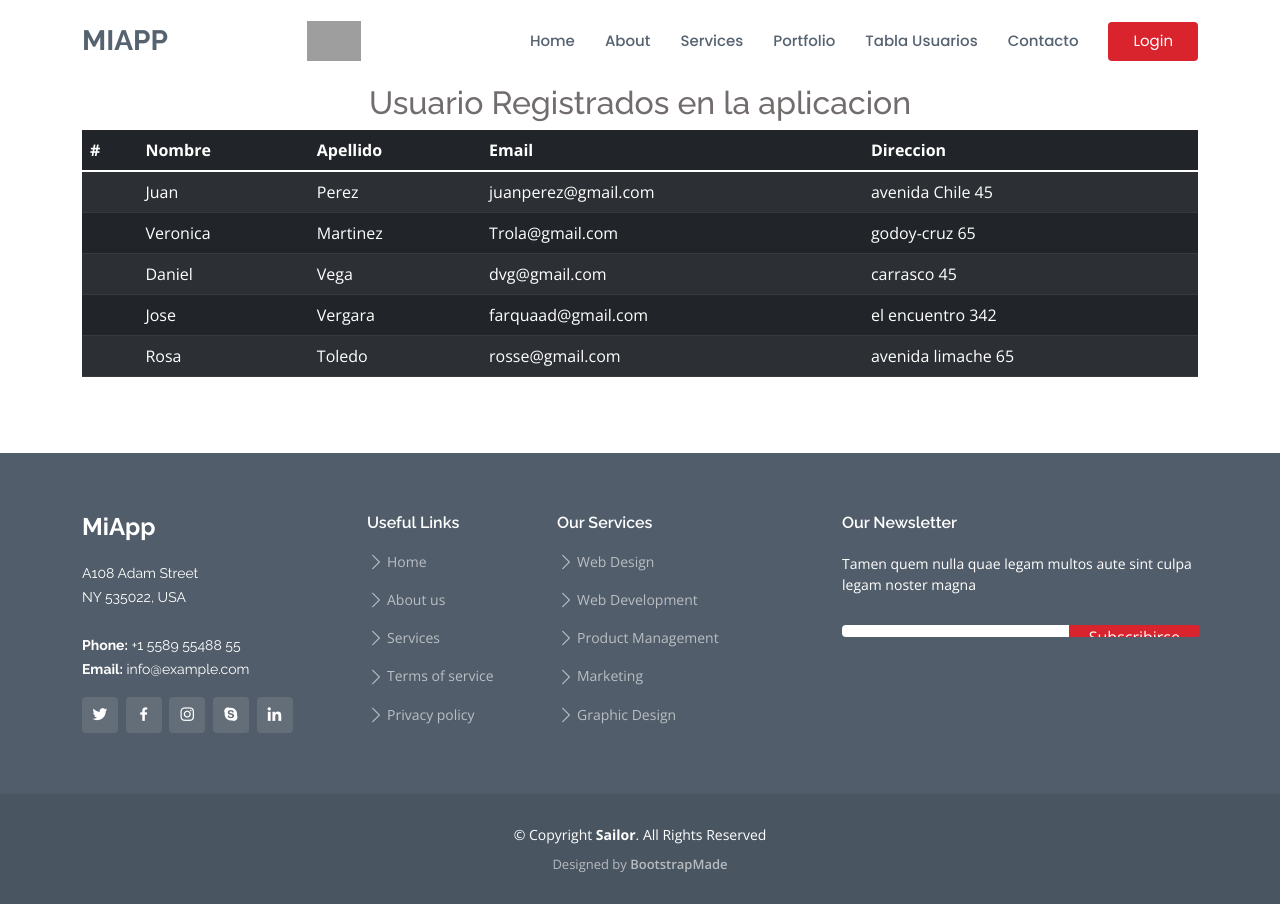
After one commit to David-Aros/DjangoM7, a Django app: page /usuarios in a window 1280 px wide. The commit adds this page. Run offline with Django 4.2, Linux system fonts and the light colour scheme; data comes from the database, SQL or seed files in the repository; some libraries are stand-ins or nearby versions; grey boxes are pictures that could not be loaded.

Commit message:
Modelo-Registro-Tablas AE1M7

```diff
--- /dev/null
+++ b/proyecto/aplication/templates/aplication/tablausers.html
@@ -0,0 +1,43 @@
+{% extends 'base_layout.html' %}
+
+
+{% block content %}
+{% load crispy_forms_tags %}
+<head>
+<title>Tabla de Usuarios</title>
+</head>
+<body>
+    <section id="tabla" class="container">
+        <div class="text-center"> <h2>Usuario Registrados en la aplicacion</h2></div>
+        <table class="table table-dark table-striped">
+            <thead>
+              <tr>
+                <th scope="col">#</th>
+                <th scope="col">Nombre</th>
+                <th scope="col">Apellido</th>
+                <th scope="col">Email</th>
+                <th scope="col">Direccion</th>
+              </tr>
+            </thead>
+            <tbody>
+                {% if usuarios %}
+                {% for usuarios in usuarios %}
+                <tr>
+                    <td scope="row"></td>
+                    <td>{{ usuarios.nombre }}  </td>
+                    <td>{{ usuarios.apellido }} </td>
+                    <td>{{ usuarios.email }} </td>
+                    <td>{{ usuarios.direccion }} </td>
+                </tr>
+                {% endfor %}
+
+                {% else %}
+                <h2> No hay Usuarios Registrados </h2>
+
+                {% endif %}
+            </tbody>
+          </table>
+    </section>
+</body>
+
+{% endblock content %}
--- a/proyecto/aplication/urls.py
+++ b/proyecto/aplication/urls.py
@@ -13,5 +13,6 @@ urlpatterns = [
 
     path('formulario/', views.formulario, name='formulario'),
     path('registro/', views.registro1, name='registro1'),
+    path('usuarios', views.usuarios_list, name='usuarios'),
 
 ]
--- a/proyecto/aplication/views.py
+++ b/proyecto/aplication/views.py
@@ -3,6 +3,7 @@ from django.contrib import messages
 from django.shortcuts import redirect, render
 from django.http import HttpResponse
 from django.contrib.auth import authenticate, login
+from aplication.models import Registro
 
 #from proyecto.aplication.models import Registro
 from .forms import ContactoForm, CustomUserCreationForm
@@ -45,3 +46,9 @@ def registro1(request):
 
 
     return render(request, 'registration/registro.html', data)
+
+
+def usuarios_list(request):
+    usuarios = Registro.objects.all()
+    contexto = {'usuarios': usuarios}
+    return render(request, 'aplication/tablausers.html', contexto)
--- a/proyecto/templates/base_layout.html
+++ b/proyecto/templates/base_layout.html
@@ -49,6 +49,7 @@
           <li><a href="#about">About</a></li>
           <li><a href="#services">Services</a></li>
           <li><a href="#portfolio">Portfolio</a></li>
+          <li><a href="{% url 'usuarios'%}">Tabla Usuarios</a></li>
 
           <li><a href="{% url 'formulario'%}">Contacto</a></li>
           {% if user.is_authenticated %}
```
